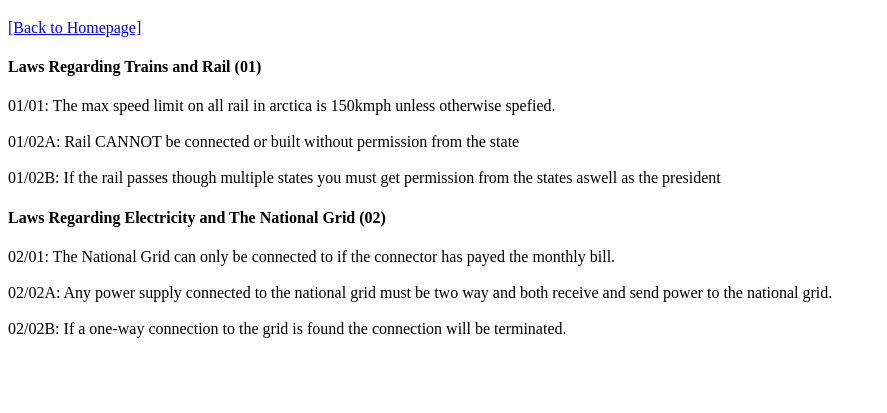
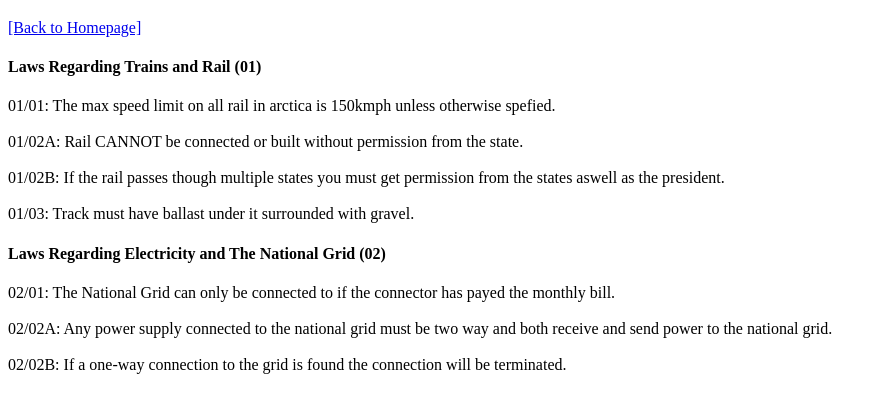
Before and after one commit to ArcticaOfficial/arcticaofficial.github.io, a plain HTML site: page law.html in a window 1280 px wide. Shown: the part 61-474 px from the top of the page, without its empty margins (0-887 px from the left). Drawn offline with Linux system fonts and the light colour scheme.

Commit message:
Add law 01/03

```diff
--- a/law.html
+++ b/law.html
@@ -8,8 +8,9 @@
       <p><a href="index.html">[Back to Homepage]</a></p>
       <h4>Laws Regarding Trains and Rail (01)</h4>
       <p>01/01: The max speed limit on all rail in arctica is 150kmph unless otherwise spefied.<br><br>
-      	01/02A: Rail CANNOT be connected or built without permission from the state<br><br>
-		01/02B: If the rail passes though multiple states you must get permission from the states aswell as the president
+      	01/02A: Rail CANNOT be connected or built without permission from the state.<br><br>
+		01/02B: If the rail passes though multiple states you must get permission from the states aswell as the president.<br><br>
+		01/03: Track must have ballast under it surrounded with gravel.
       	</p>
       	<h4>Laws Regarding Electricity and The National Grid (02)</h4>
       	<p>
```
